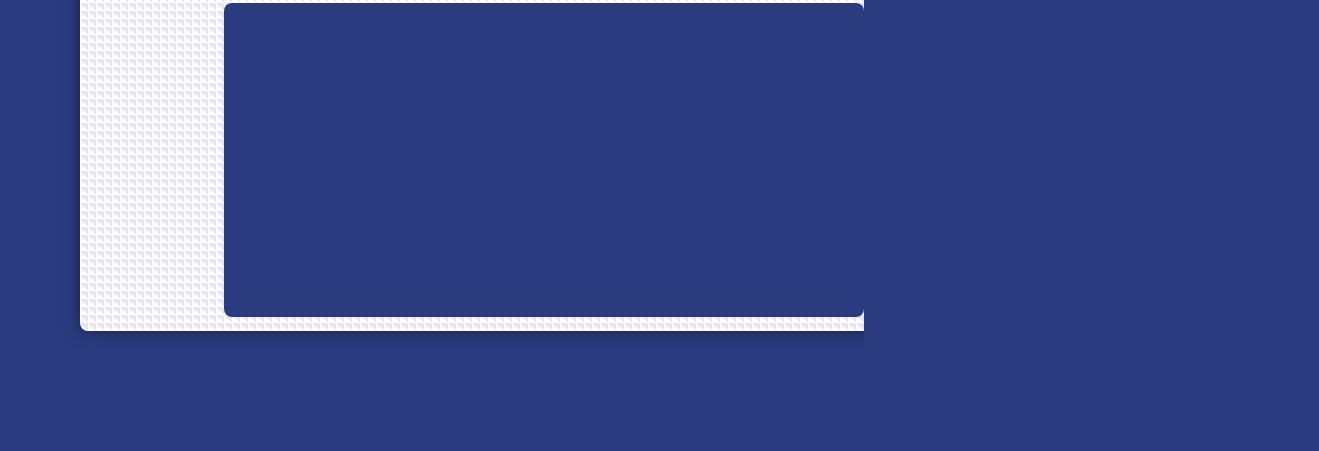
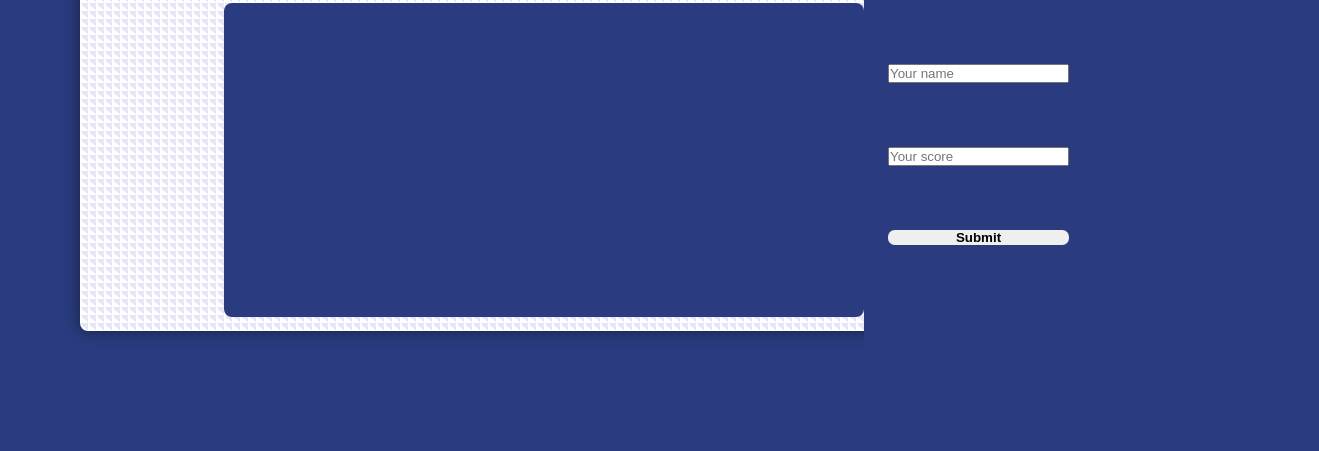
Before and after one commit to DevaWinner/Leader-board, a website built with webpack: page src/index.html in a window 1280 px wide. Shown: the part 349-800 px from the top of the page, 1319 px wide, since content can reach past the window. Built offline with nearby package versions, Linux system fonts and the light colour scheme; no server answers.

Commit message:
Style form body

```diff
--- a/src/styles/style.css
+++ b/src/styles/style.css
@@ -142,3 +142,9 @@ button {
   font-size: 2rem;
   color: var(--white);
 }
+
+form {
+  margin-top: 3.5em;
+  flex-direction: column;
+  gap: 4em;
+}
```
